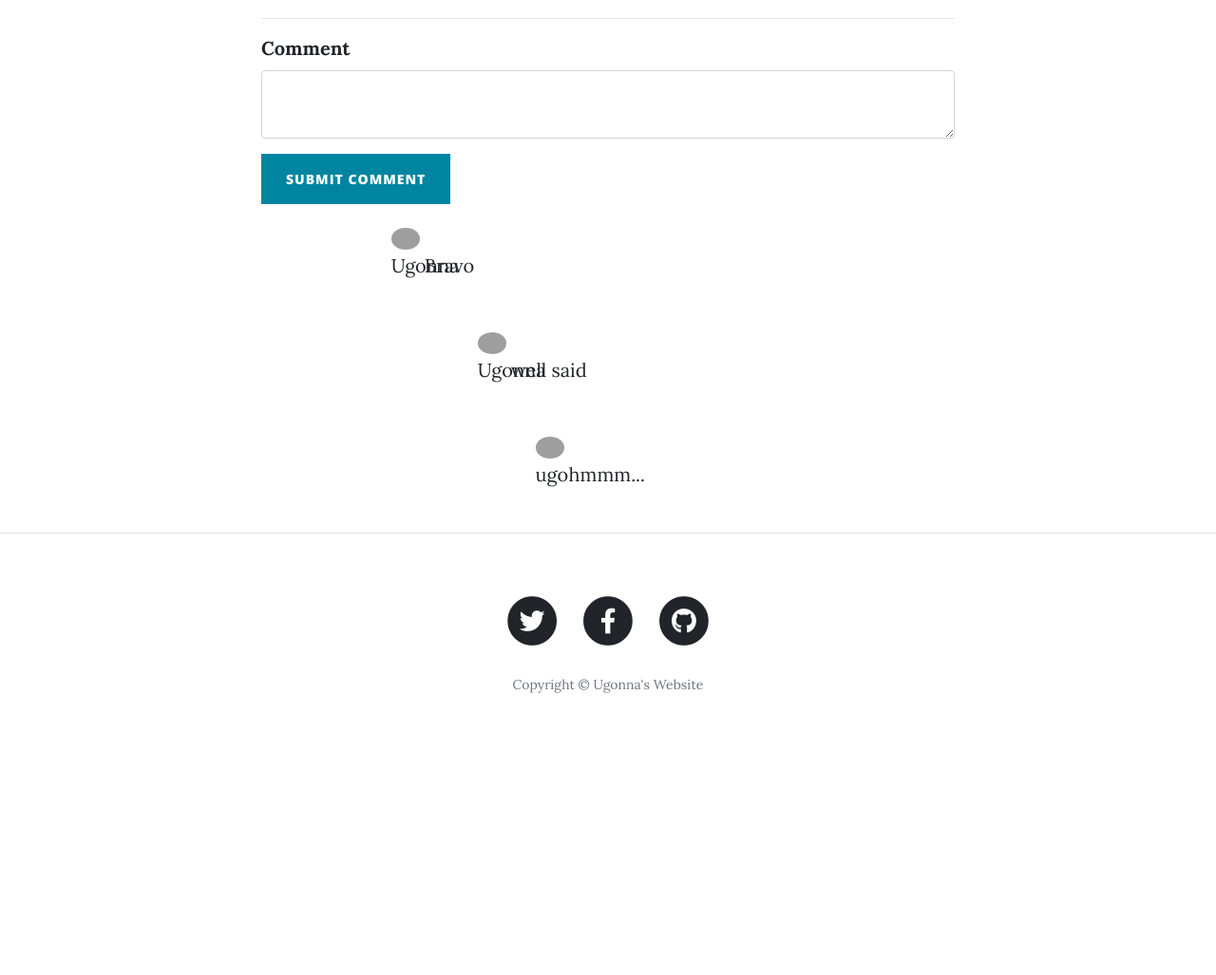
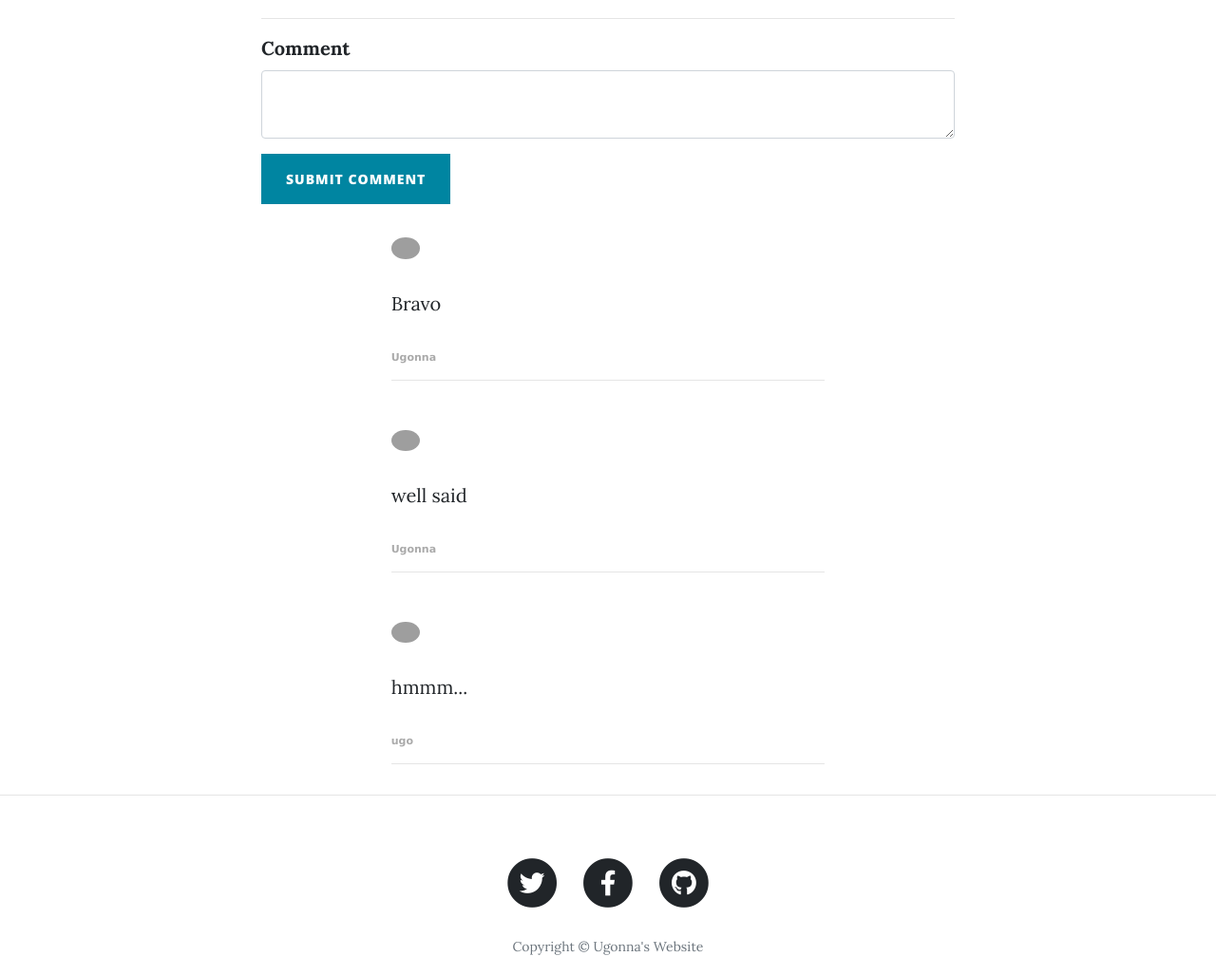
Before and after one commit to Ugotactics/Ugotactics-Blog, a Flask app: page /post/1 in a window 1280 px wide. Shown: the part 1285-2312 px from the top of the page at 95% size. Before the commit the page ends 2015 px from the top, so only its background shows below. Run offline with Flask 2, Linux system fonts and the light colour scheme; some libraries are stand-ins or nearby versions; grey boxes are pictures that could not be loaded.

Commit message:
Merge branch 'master' of https://github.com/Ugotactics/Ugotactics-Blog

```diff
--- a/templates/post.html
+++ b/templates/post.html
@@ -46,14 +46,17 @@
                     </strong>
                 </div>
 
-                {% for comment in comments %}
+               {% for comment in comments %}
                 <div class="col-lg-8 col-md-10 mx-auto comment">
-                    <div class="commentList">
+                    <ul class="commentList">
+                        <li>
                             <div class="commenterImage">
-                                <img src="{{ comment.commenter.email | gravatar }}"/>{{comment.commenter.name|safe}}
+                                <img src="{{ comment.commenter.email | gravatar }}"/>
                             </div>
-                    {{comment.text|safe}}
-
+                        </li>
+                    </ul>
+                    <div>{{comment.text|safe}}
+                   <h6><span class="date sub-text">{{comment.commenter.name|safe}}</span></h6><hr></div>
                 </div>
                 {% endfor %}
 
```
